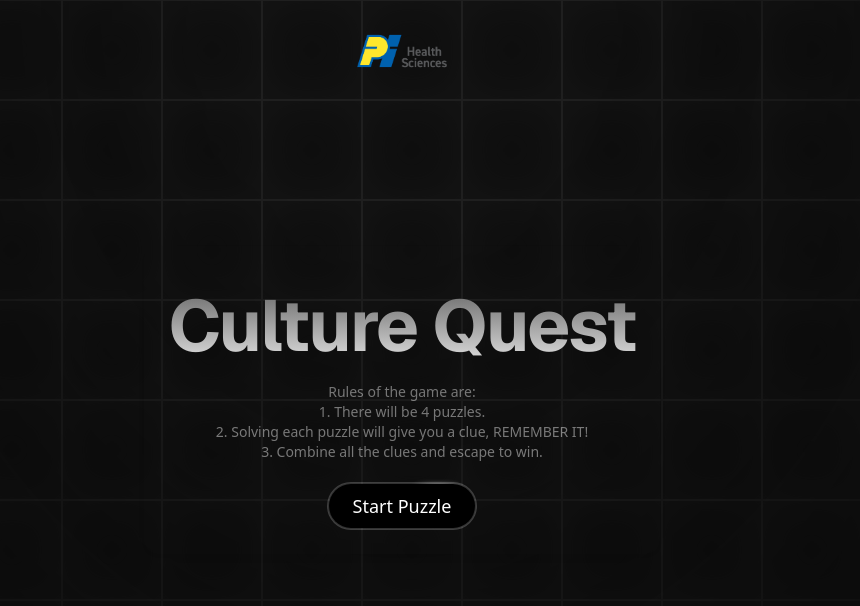
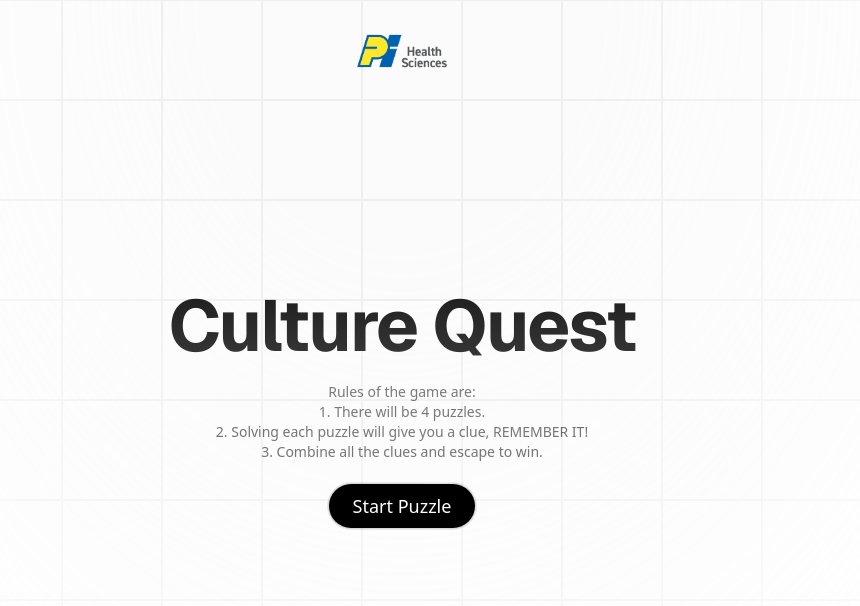
Before and after one commit to ola-nishant/Culture-Quest, a Next.js app: page / in a window 1280 px wide. Shown: the top 606 px of the page, without its empty margins (238-1098 px from the left). Built offline with nearby package versions, Linux system fonts and the light colour scheme.

Commit message:
Enabled light theme

```diff
--- a/src/app/layout.tsx
+++ b/src/app/layout.tsx
@@ -26,7 +26,7 @@ export default function RootLayout({
   children: React.ReactNode;
 }>) {
   return (
-    <html lang="en" className="dark">
+    <html lang="en">
       <head>
         {/* Add the favicon */}
         <link rel="icon" href="/logo.svg" type="image/svg+xml" />
--- a/src/components/PuzzleFlow.tsx
+++ b/src/components/PuzzleFlow.tsx
@@ -45,7 +45,7 @@ export default function PuzzleFlow({ onStartMusic }: { onStartMusic: () => void
     <div className="flex min-h-screen items-center justify-center text-black">
       <Toaster position="top-center" />
       {step === 0 && (
-        <div className="p-6 text-white rounded-xl shadow-md text-center">
+        <div className="p-6 text-white rounded-xl text-center">
           <h1 className="bg-clip-text text-transparent text-center bg-gradient-to-b from-neutral-900 to-neutral-700 dark:from-neutral-600 dark:to-white text-4xl lg:text-7xl font-sans py-2 md:py-5 relative z-20 font-bold tracking-tight">
             Culture Quest
           </h1>
--- a/src/components/puzzles/Puzzle2.tsx
+++ b/src/components/puzzles/Puzzle2.tsx
@@ -163,7 +163,7 @@ export default function Puzzle2({ onSolved }: { onSolved: () => void }) {
   const currentLevelData = levels[currentLevel as keyof typeof levels];
 
   return (
-    <div className="p-8 dark:bg-zinc-900 rounded-xl shadow-lg mx-auto text-center z-10 ml-2 mr-2">
+    <div className="p-8 dark:bg-zinc-900 rounded-xl shadow-lg mx-auto text-center z-10 ml-2 mr-2 bg-white">
       <div className="inline-block max-w-[340px]">
         <h2 className="text-2xl font-bold mb-4 text-gray-900 dark:text-white">
           {currentLevelData.title}
@@ -177,7 +177,7 @@ export default function Puzzle2({ onSolved }: { onSolved: () => void }) {
           <button
             key={index}
             onClick={() => handleAnswer(option.answer)}
-            className="border border-gray-300 dark:border-gray-700 p-2 rounded-lg hover:bg-[#27272a] dark:hover:bg-[#27272a] transition text-sm md:text-md text-[#f5f5f5] dark:text-[#f5f5f5] text-center"
+            className="border border-gray-300 dark:border-gray-700 p-2 rounded-lg hover:bg-[#27272a] dark:hover:bg-[#27272a] transition text-sm md:text-md text-grey dark:text-[#f5f5f5] hover:text-white text-center"
           >
             {option.answer}. {option.text}
           </button>
```
